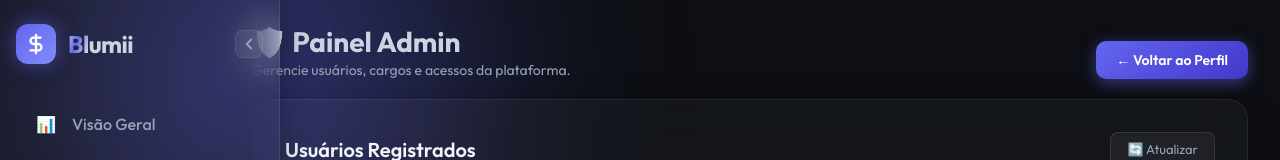
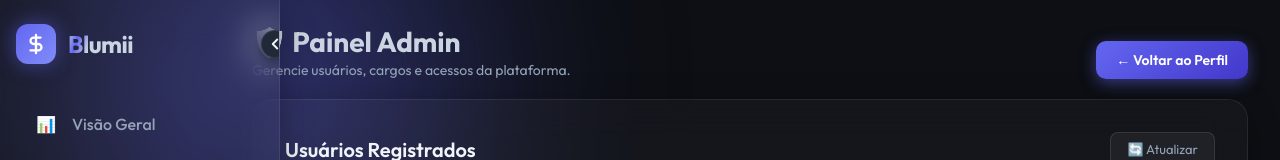
Before and after one commit to LuisRivalta/FinanceFlow, a Next.js app: page /admin in a window 1280 px wide. Shown: the top 160 px of the page. Built offline with nearby package versions, Linux system fonts and the light colour scheme; no server answers; the database is empty; sample sign-in values are in the browser's storage.

Commit message:
fix: posiciona botao flutuante de recolher/expandir a sidebar na borda direita sem sobreposicao

```diff
--- a/src/app/globals.css
+++ b/src/app/globals.css
@@ -143,7 +143,7 @@ body.sidebar-collapsed .app-container {
     border-top: none;
     border-bottom: none;
     overflow-y: auto;
-    overflow-x: hidden;
+    overflow-x: visible;
     transition: width 0.3s cubic-bezier(0.16, 1, 0.3, 1), padding 0.3s ease, transform 0.3s ease;
 }
 
@@ -158,6 +158,11 @@ body.sidebar-collapsed .app-container {
     gap: 12px;
     margin-bottom: 36px;
     position: relative;
+    width: 100%;
+}
+
+.sidebar.collapsed .logo {
+    justify-content: center;
 }
 
 .sidebar.collapsed .logo-text {
@@ -165,28 +170,33 @@ body.sidebar-collapsed .app-container {
 }
 
 .sidebar-collapse-btn {
-    background: rgba(255, 255, 255, 0.06);
-    border: 1px solid var(--panel-border);
-    color: var(--text-secondary);
-    border-radius: 8px;
+    position: absolute;
+    top: 6px;
+    right: -26px;
     width: 28px;
     height: 28px;
+    border-radius: 50%;
+    background: #1f2937;
+    border: 1px solid var(--panel-border);
+    color: var(--text-primary);
     display: flex;
     align-items: center;
     justify-content: center;
     cursor: pointer;
-    margin-left: auto;
-    transition: all 0.2s ease;
-    flex-shrink: 0;
+    z-index: 110;
+    box-shadow: 0 4px 14px rgba(0, 0, 0, 0.5);
+    transition: all 0.25s cubic-bezier(0.16, 1, 0.3, 1);
 }
 
 .sidebar-collapse-btn:hover {
-    background: rgba(255, 255, 255, 0.15);
+    background: var(--accent-primary);
     color: white;
+    transform: scale(1.15);
+    box-shadow: 0 0 16px var(--accent-glow);
 }
 
 .sidebar.collapsed .sidebar-collapse-btn {
-    margin: 0 auto;
+    right: -22px;
 }
 
 .sidebar-mobile-close {
```
